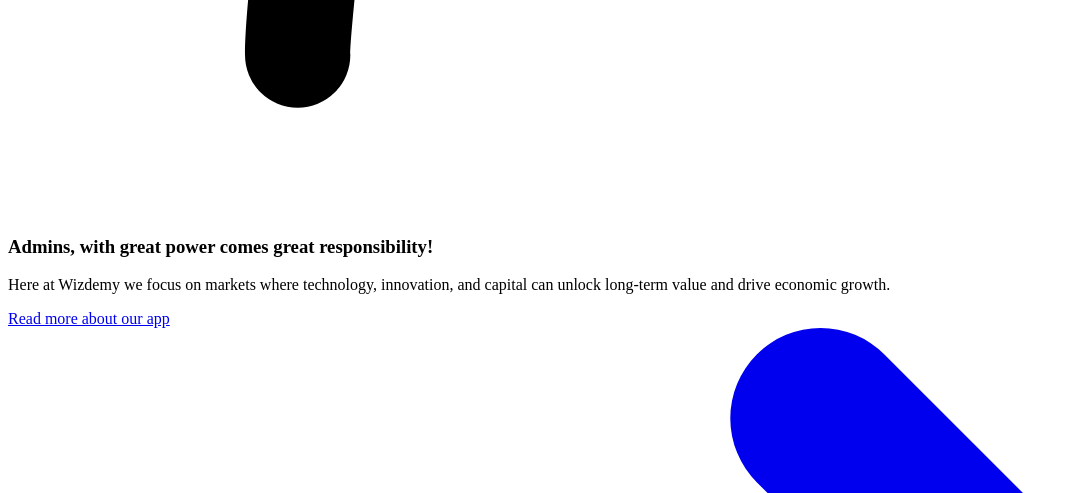
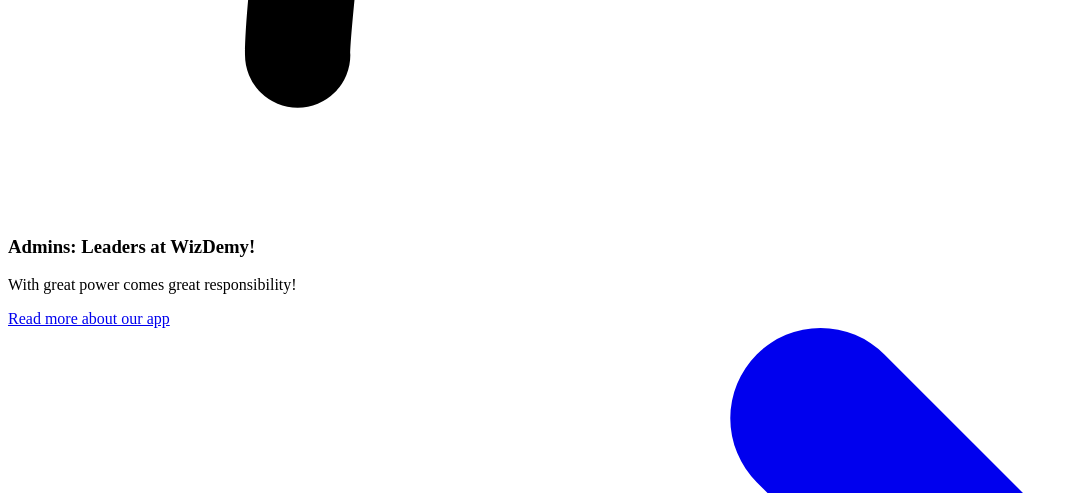
Before and after one commit to Rayyan-Balami/wizdemy, a PHP site: template app/views/admin/adminLoginForm.php in a window 1280 px wide. Shown: the part 1181-1674 px from the top of the page, without its empty margins (0-1078 px from the left). Run offline with PHP 8.4, Linux system fonts and the light colour scheme; the template is opened without the code that fills it, so the values that code supplies are empty; some libraries are stand-ins or nearby versions.

Commit message:
Update admin login form and styles

```diff
--- a/app/views/admin/adminLoginForm.php
+++ b/app/views/admin/adminLoginForm.php
@@ -51,9 +51,8 @@
           </g>
         </svg>
       </div>
-      <h3>Admins, with great power comes great responsibility!</h3>
-      <p>Here at Wizdemy we focus on markets where technology, innovation, and capital can unlock long-term value and
-        drive economic growth.</p>
+      <h3>Admins: Leaders at WizDemy! </h3>
+      <p>With great power comes great responsibility!</p>
       <a href="#">Read more about our app
         <svg aria-hidden="true" xmlns="http://www.w3.org/2000/svg" fill="none" viewBox="0 0 14 10">
           <path stroke="currentColor" stroke-linecap="round" stroke-linejoin="round" stroke-width="2"
```
Also changed, not shown: public/assets/css/styles.css.
